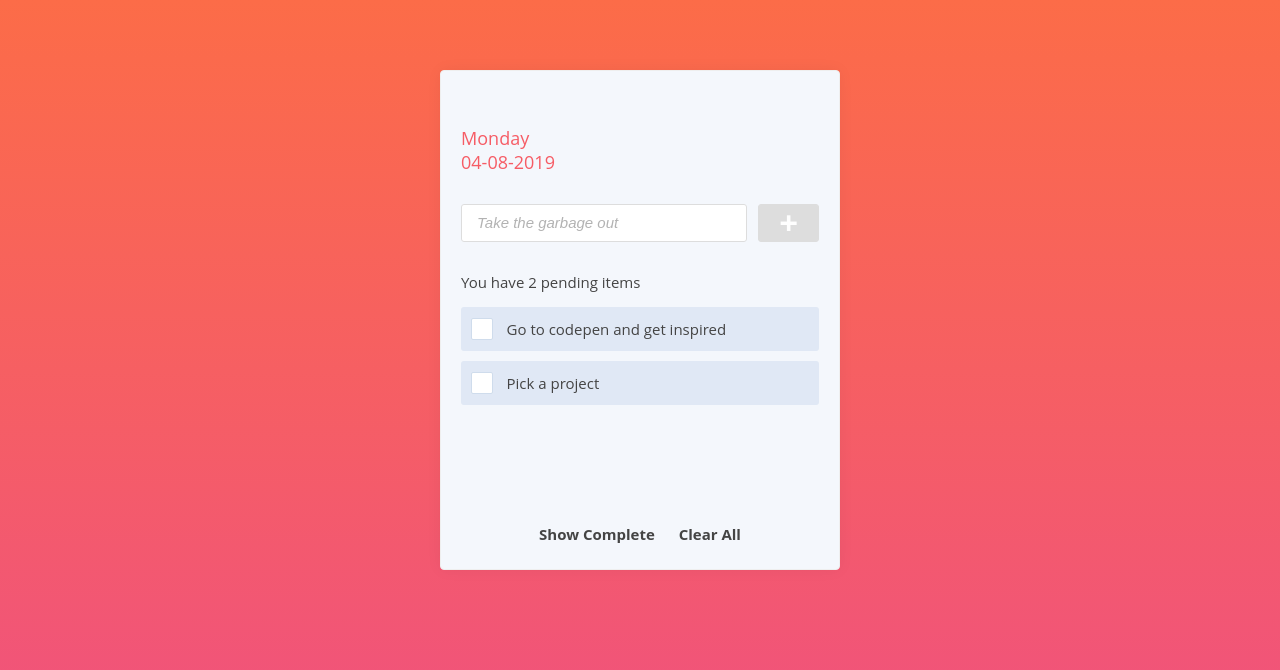
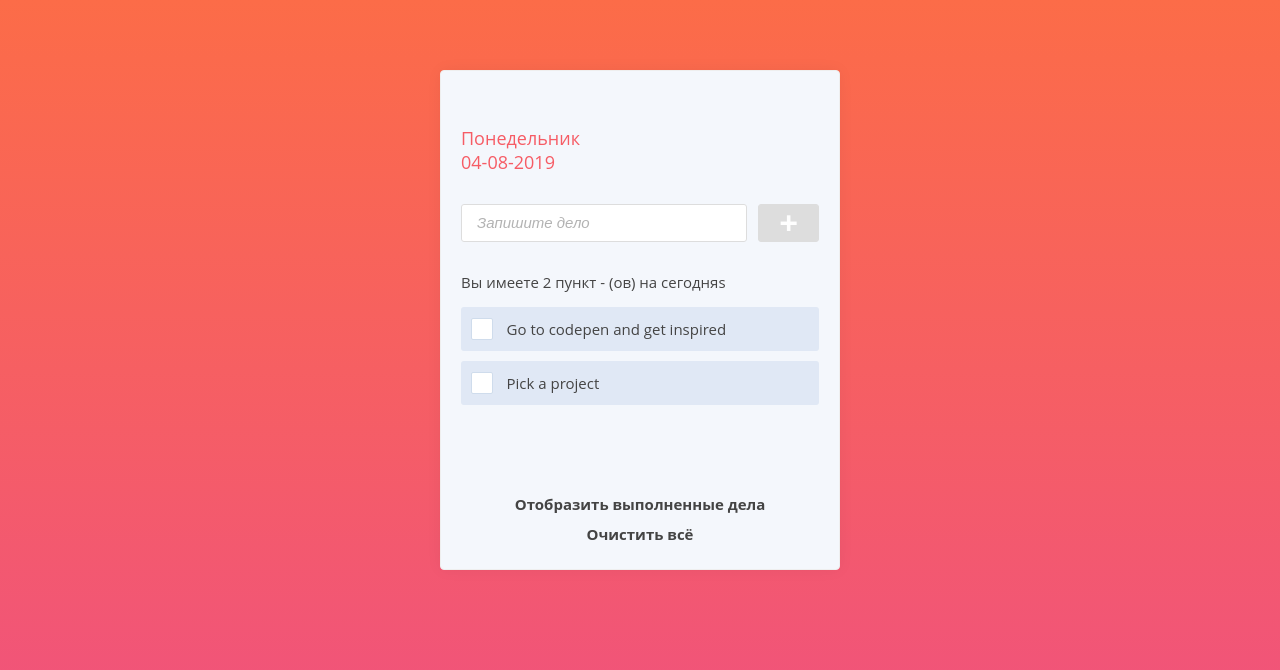
Before and after one commit to dea1d/Todolist, a plain HTML site: page index.html in a window 1280 px wide. Drawn offline with nearby package versions, Linux system fonts and the light colour scheme.

Commit message:
Переделать

```diff
--- a/index.html
+++ b/index.html
@@ -12,12 +12,12 @@
        <section class="todo-wrapper">
          <h1 class="todo-title">{{ today.day }}<br>{{ today.date }}</h1>
          <form @keydown.enter.prevent="">
-           <input type="text" class="input-todo" v-bind:class="{ active: new_todo }" placeholder="Take the garbage out" v-model="new_todo" v-on:keyup.enter="addItem">
+           <input type="text" class="input-todo" v-bind:class="{ active: new_todo }" placeholder="Запишите дело" v-model="new_todo" v-on:keyup.enter="addItem">
            <div class="btn btn-add" v-bind:class="{ active: new_todo }"  @click="addItem">+</div>
          </form>
 
          <div v-if="pending.length > 0">
-           <p class="status busy">You have {{ pending.length }} pending item<span v-if="pending.length>1">s</span></p>
+           <p class="status busy">Вы имеете {{ pending.length }} пункт - (ов) на сегодня<span v-if="pending.length>1">s</span></p>
            <transition-group name="todo-item" tag="ul" class="todo-list">
              <li v-for="(item, index) in pending" v-bind:key="item.title">
                <input class="todo-checkbox" v-bind:id="'item_' + item.id" v-model="item.done" type="checkbox">
@@ -29,11 +29,11 @@
          </div>
 
          <transition name="slide-fade">
-           <p class="status free" v-if="!pending.length" ><img src="https://nourabusoud.github.io/vue-todo-list/images/beer_celebration.svg" alt="celebration">Time to chill!  You have no todos.</p>
+           <p class="status free" v-if="!pending.length" ><img src="https://nourabusoud.github.io/vue-todo-list/images/beer_celebration.svg" alt="celebration">Дел нет.</p>
          </transition>
 
          <div v-if="completed.length > 0 && showComplete">
-           <p class="status">Completed tasks: {{ completedPercentage }}</p>
+           <p class="status">Выполнено: {{ completedPercentage }}</p>
            <transition-group name="todo-item" tag="ul" class="todo-list archived">
              <li v-for="(item, index) in completed" v-bind:key="item.title">
                <input class="todo-checkbox" v-bind:id="'item_' + item.id" v-model="item.done" type="checkbox">
@@ -44,8 +44,8 @@
            </transition>
          </div>
          <div class="control-buttons">
-           <div class="btn btn-secondary" v-if="completed.length > 0" @click="toggleShowComplete"><span v-if="!showComplete">Show</span><span v-else>Hide</span> Complete</div>
-           <div class="btn btn-secondary" v-if="todoList.length > 0" @click="clearAll">Clear All</div>
+           <div class="btn btn-secondary" v-if="completed.length > 0" @click="toggleShowComplete"><span v-if="!showComplete">Отобразить</span><span v-else>Скрыть</span> выполненные дела</div>
+           <div class="btn btn-secondary" v-if="todoList.length > 0" @click="clearAll">Очистить всё</div>
          </div>
        </section>
      </div>
--- a/js/main.js
+++ b/js/main.js
@@ -38,7 +38,7 @@ new Vue({
       return (Math.floor((this.completed.length / this.todoList.length) * 100)) + "%";
     },
     today: function() {
-      var weekday = ["Sunday","Monday","Tuesday","Wednesday","Thursday","Friday","Saturday"];
+      var weekday = ["Воскресенье","Понедельник","Вторник","Среда","Четверг","Пятница","Суббота"];
       var today = new Date();
       var dd = today.getDate();
       var mm = today.getMonth()+1; //January is 0!
```
